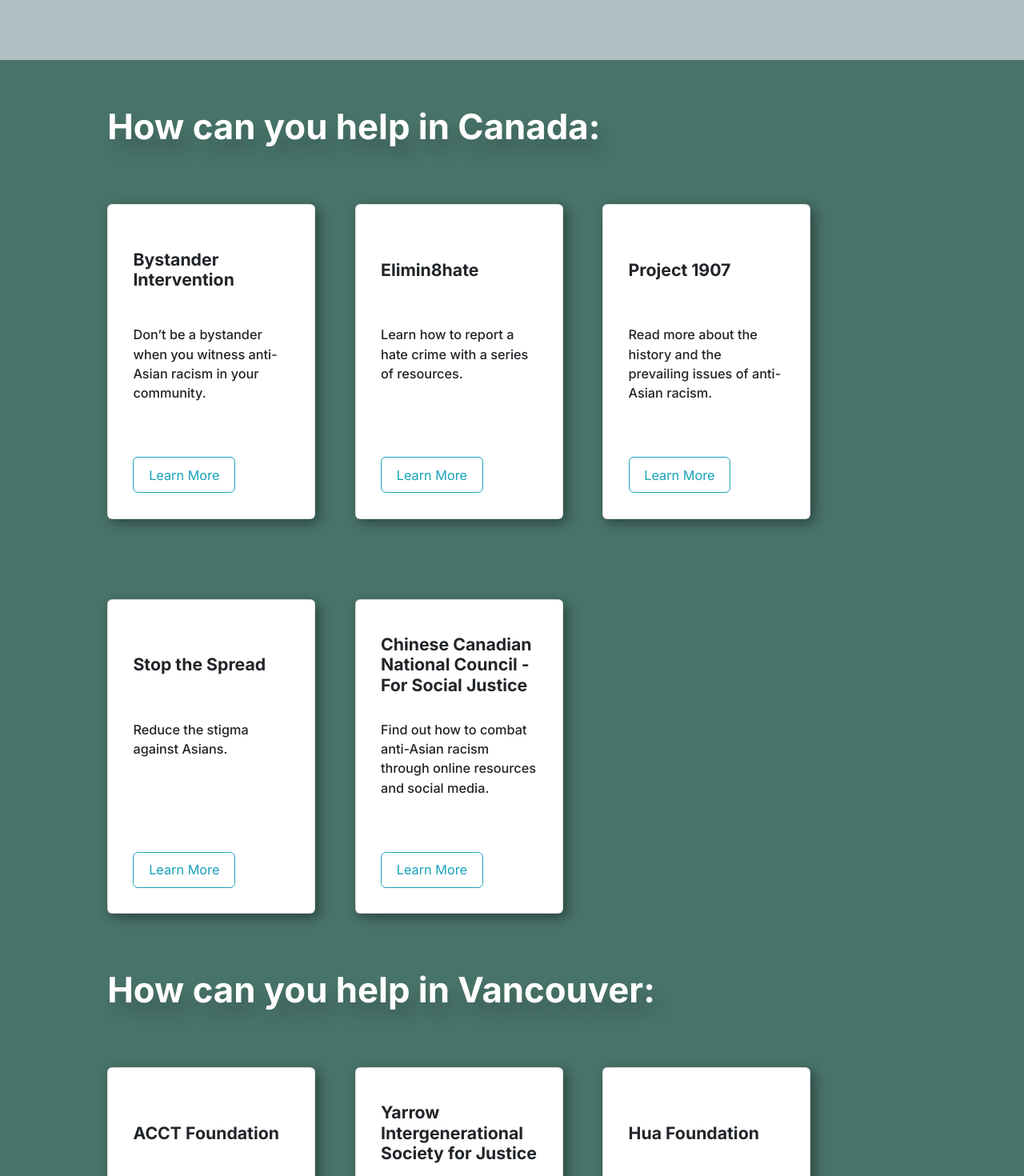
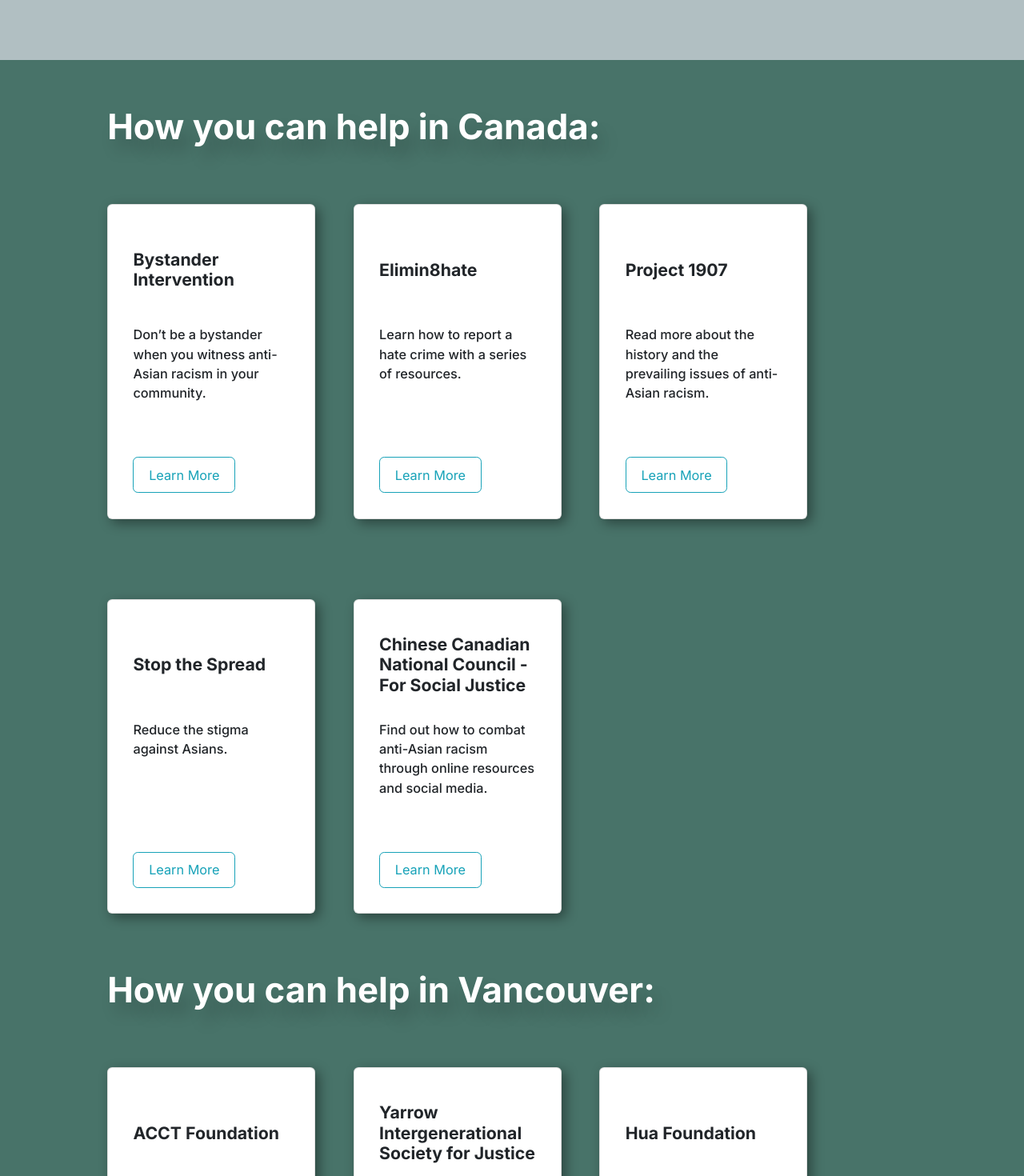
Before and after one commit to l-kwok/BornChineseWebsite, a React (Create React App) app: page / in a window 1280 px wide. Shown: the part 2300-3770 px from the top of the page at 80% size. Built offline with nearby package versions, Linux system fonts and the light colour scheme.

Commit message:
Additional Styling Requests

```diff
--- a/src/Components/Contribute.js
+++ b/src/Components/Contribute.js
@@ -72,7 +72,7 @@
 									onClick={handleHelpClick}
 									offset={scrollOffset}
 								>
-									Combating racism feels like a daunting task
+									Combating racism feels like a daunting task.
 								</Link>
 							</h1>
 						</Col>
--- a/src/Components/Footer.js
+++ b/src/Components/Footer.js
@@ -86,7 +86,6 @@
 				)}
 				<Row>
 					<Col
-						xs={{ offset: 1 }}
 						className="d-flex justify-content-center footer-copyright"
 					>
 						<p>
--- a/src/Components/Resources.js
+++ b/src/Components/Resources.js
@@ -21,7 +21,7 @@
 											variant="link"
 											eventKey="0"
 										>
-											<h3 id="resource-vancouver">How can you help in Vancouver </h3>
+											<h3 id="resource-vancouver">How you can help in Vancouver </h3>
 											<svg
 												class="bi bi-chevron-down resource-dropdown-chevron"
 												xmlns="http://www.w3.org/2000/svg"
@@ -96,7 +96,7 @@
 											variant="link"
 											eventKey="1"
 										>
-											<h3 id="resource-canada">How can you help in Canada: </h3>
+											<h3 id="resource-canada">How you can help in Canada </h3>
 											<svg
 												class="bi bi-chevron-down resource-dropdown-chevron"
 												xmlns="http://www.w3.org/2000/svg"
@@ -169,7 +169,7 @@
 				>
 					<Row>
 						<Col>
-							<h3>How can you help in Canada: </h3>
+							<h3>How you can help in Canada: </h3>
 						</Col>
 					</Row>
 					<Row>
@@ -213,7 +213,7 @@
 					<Row>
 						<Col>
 							{" "}
-							<h3 className="my-auto">How can you help in Vancouver: </h3>
+							<h3 className="my-auto">How you can help in Vancouver: </h3>
 						</Col>
 					</Row>
 					<Row>
--- a/src/Styles/Resources.css
+++ b/src/Styles/Resources.css
@@ -83,9 +83,9 @@
   padding-top: 0;
 }
 
-@media (max-width: 1530px) and (min-width: 1230px) {
+@media (max-width: 1613px) and (min-width: 1230px) {
   html body .extended-col {
-    margin-right: 20%;
+    margin-right: 20.5%;
   }
 }
 
@@ -126,7 +126,7 @@
   html body #resources h3 {
     margin-top: 20px;
     margin-bottom: 10px;
-    font-size: 0.9rem;
+    font-size: 1.1rem;
   }
   html body #resources h4 {
     margin-top: 10px;
--- a/src/Styles/Resources.scss
+++ b/src/Styles/Resources.scss
@@ -72,11 +72,11 @@
 	}
 }
 
-@media (max-width: 1530px) and (min-width: 1230px) {
+@media (max-width: 1613px) and (min-width: 1230px) {
 	html {
 		body {
 			.extended-col {
-				margin-right: 20%;
+				margin-right: 20.5%;
 			}
 		}
 	}
@@ -122,7 +122,7 @@
 				h3 {
 					margin-top: 20px;
 					margin-bottom: 10px;
-					font-size: 0.9rem;
+					font-size: 1.1rem;
 				}
 
 				h4 {
--- a/src/Styles/StatsPage.css
+++ b/src/Styles/StatsPage.css
@@ -82,7 +82,6 @@
   html body #learn h2 {
     font-size: 0.96rem;
     padding-top: 15px;
-    letter-spacing: 0.15rem;
   }
   html body #learn ul li {
     list-style: none;
--- a/src/Styles/StatsPage.scss
+++ b/src/Styles/StatsPage.scss
@@ -81,7 +81,6 @@
 				h2 {
 					font-size: 0.96rem;
 					padding-top: 15px;
-					letter-spacing: 0.15rem;
 				}
 				ul {
 					li {
```
Also changed, not shown: 2 other files (tests, documents, lock files or other folders).
